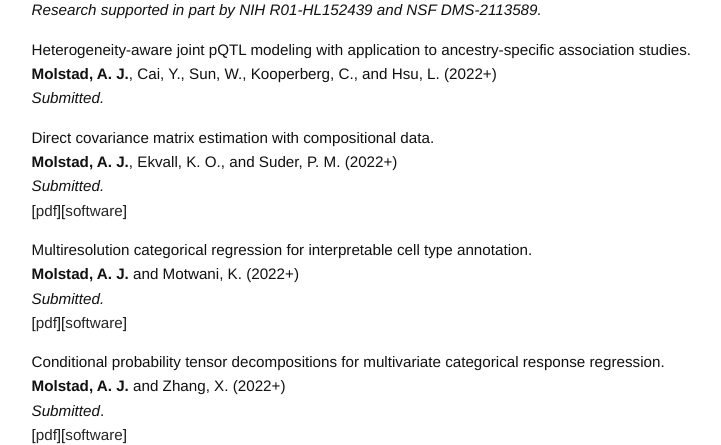
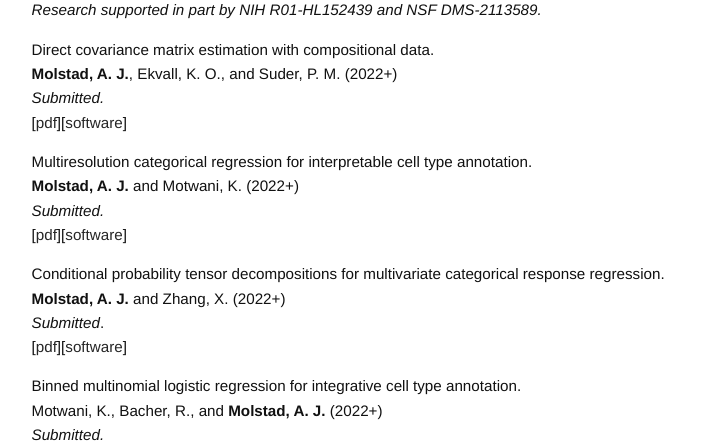
Before and after one commit to ajmolstad/ajmolstad.github.io, a Jekyll site: the page built from research.md, in a window 1280 px wide and 900 px high, cut to the strip 455-900 px from the top of the window. Shown: the whole strip, without its empty margins (276-997 px from the left). Built offline with Jekyll 4.4.1, drawn with Linux system fonts in a browser that asks for light colours.

Commit message:
Update research.md

```diff
--- a/research.md
+++ b/research.md
@@ -19,10 +19,10 @@ Jin, Y., **Molstad, A. J.**, and Zhang, X. (2022+) <br>
 *Submitted.* <br>
 [[pdf](https://arxiv.org/abs/2108.02143)][[software](https://github.com/ajmolstad/IntegrativeCox)]<br> -->
 
-Heterogeneity-aware joint pQTL modeling with application to ancestry-specific association studies. <br>
+<!-- Heterogeneity-aware joint pQTL modeling with application to ancestry-specific association studies. <br>
 **Molstad, A. J.**, Cai, Y., Sun, W., Kooperberg, C., and Hsu, L. (2022+) <br>
 *Submitted.* <br>
-
+ -->
 Direct covariance matrix estimation with compositional data. <br>
 **Molstad, A. J.**, Ekvall, K. O., and Suder, P. M. (2022+) <br>
 *Submitted.* <br>
```
